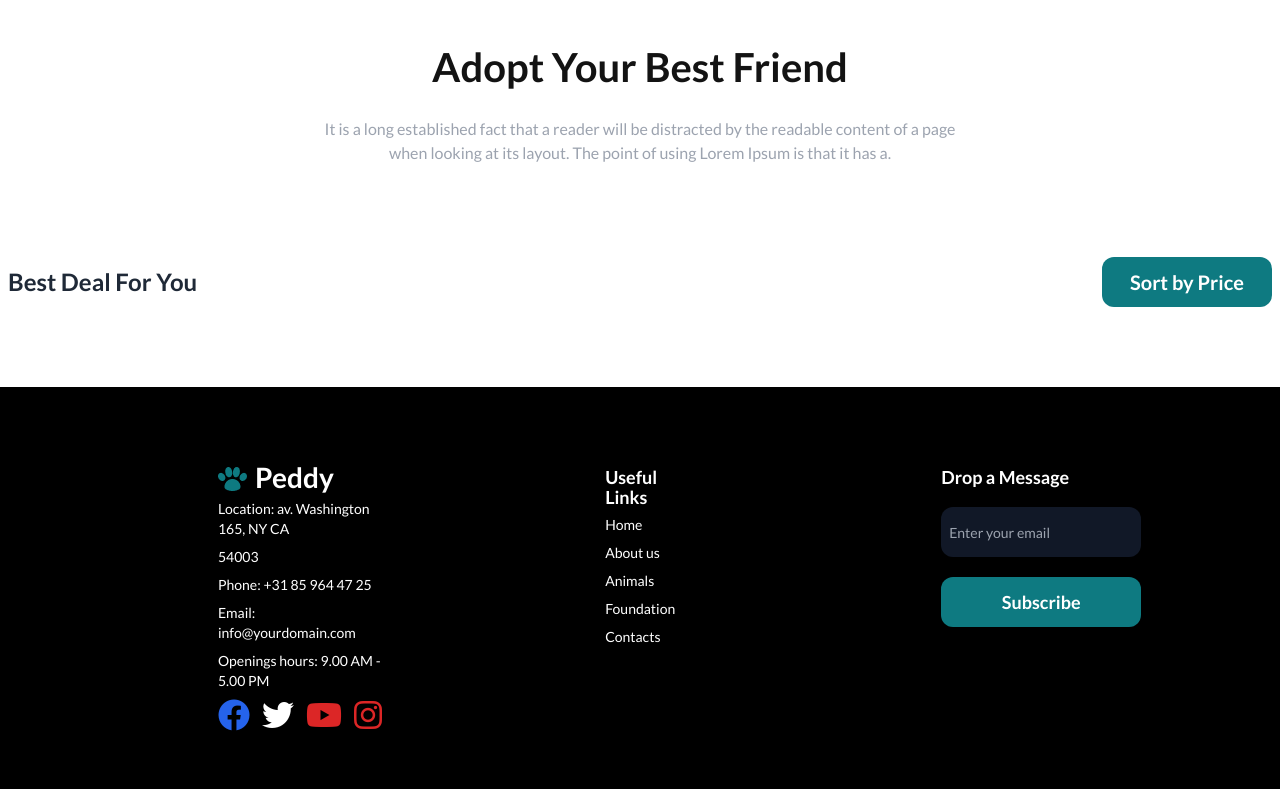
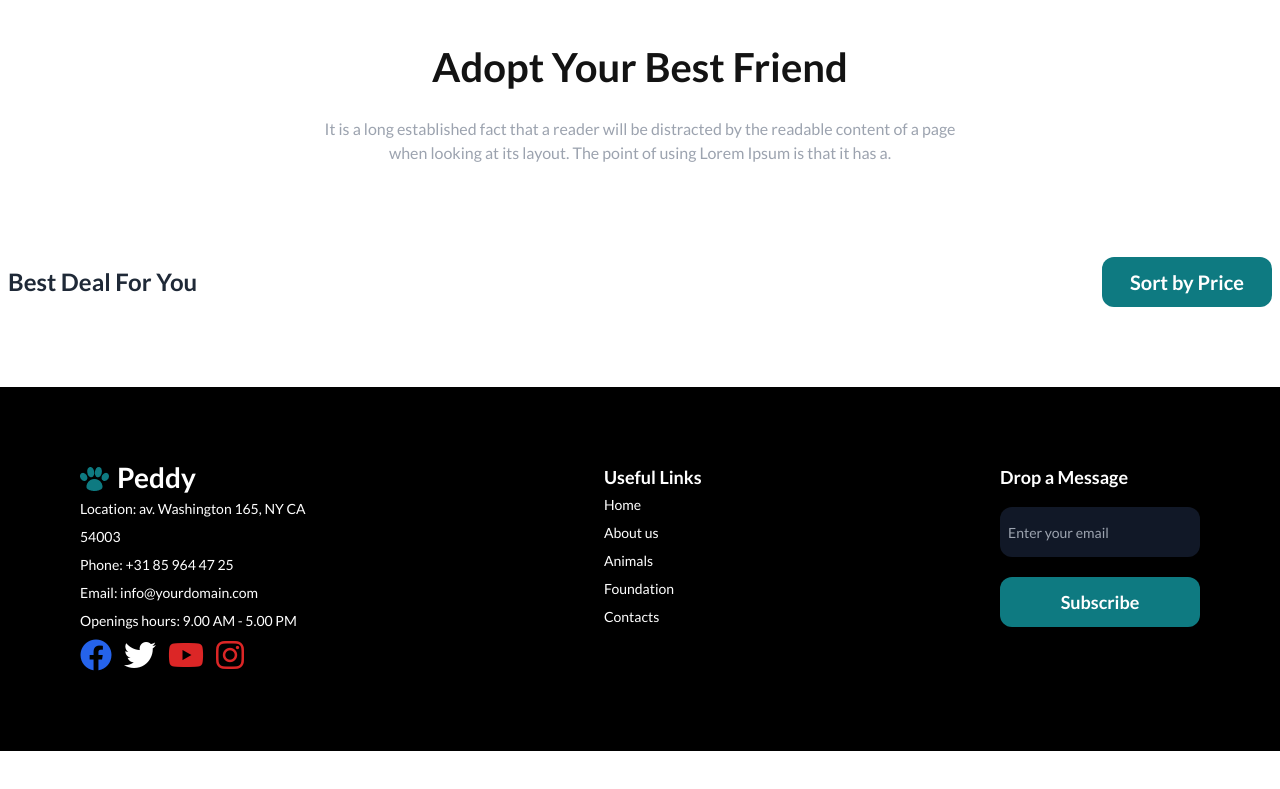
Before and after one commit to Rafe19999/Peddy-A-Pet-Shop-, a plain HTML site: page index.html in a window 1280 px wide. Shown: the part 979-1768 px from the top of the page. After the commit the page ends 1730 px from the top, so only its background shows below. Drawn offline with nearby package versions, Linux system fonts and the light colour scheme; no server answers.

Commit message:
Add files via upload

```diff
--- a/index.html
+++ b/index.html
@@ -127,8 +127,8 @@
     <!-- best Deal for you section ends from here -->
 
   </main>
-  <footer class="footer bg-black text-base-content lg:p-20 p-10 mt-10 felx lg:flex-row flex-col">
-    <nav class="w-1/3 mx-auto">
+  <footer class="footer bg-black text-base-content lg:p-20 p-7 mt-10 felx lg:flex-row lg:justify-between  flex-col place-content-center">
+    <nav>
       <div class="flex gap-1">
         <img class="h-[24px] w-[29px]" src="images/logo.webp" alt="logo">
         <h2 class="text-[28px] ml-1 font-semibold text-[#ffffff]">Peddy</h2>
@@ -148,7 +148,7 @@
 
 
     </nav>
-    <nav class="w-1/3 mx-auto">
+    <nav>
       <h6 class=" text-[18px] font-bold text-[#ffffff]">Useful Links</h6>
       <a class="link link-hover text-white">Home</a>
       <a class="link link-hover text-white">About us</a>
@@ -157,7 +157,7 @@
       <a class="link link-hover text-white">Contacts</a>
     </nav>
 
-    <nav class="w-1/3 mx-auto">
+    <nav>
       <div class="flex flex-col gap-y-5">
         <h6 class=" text-[18px] font-bold text-[#ffffff]">Drop a Message</h6>
         <input class="p-2 rounded-xl bg-gray-900 w-[200px] h-[50px]" type="text" placeholder="Enter your email">
```
